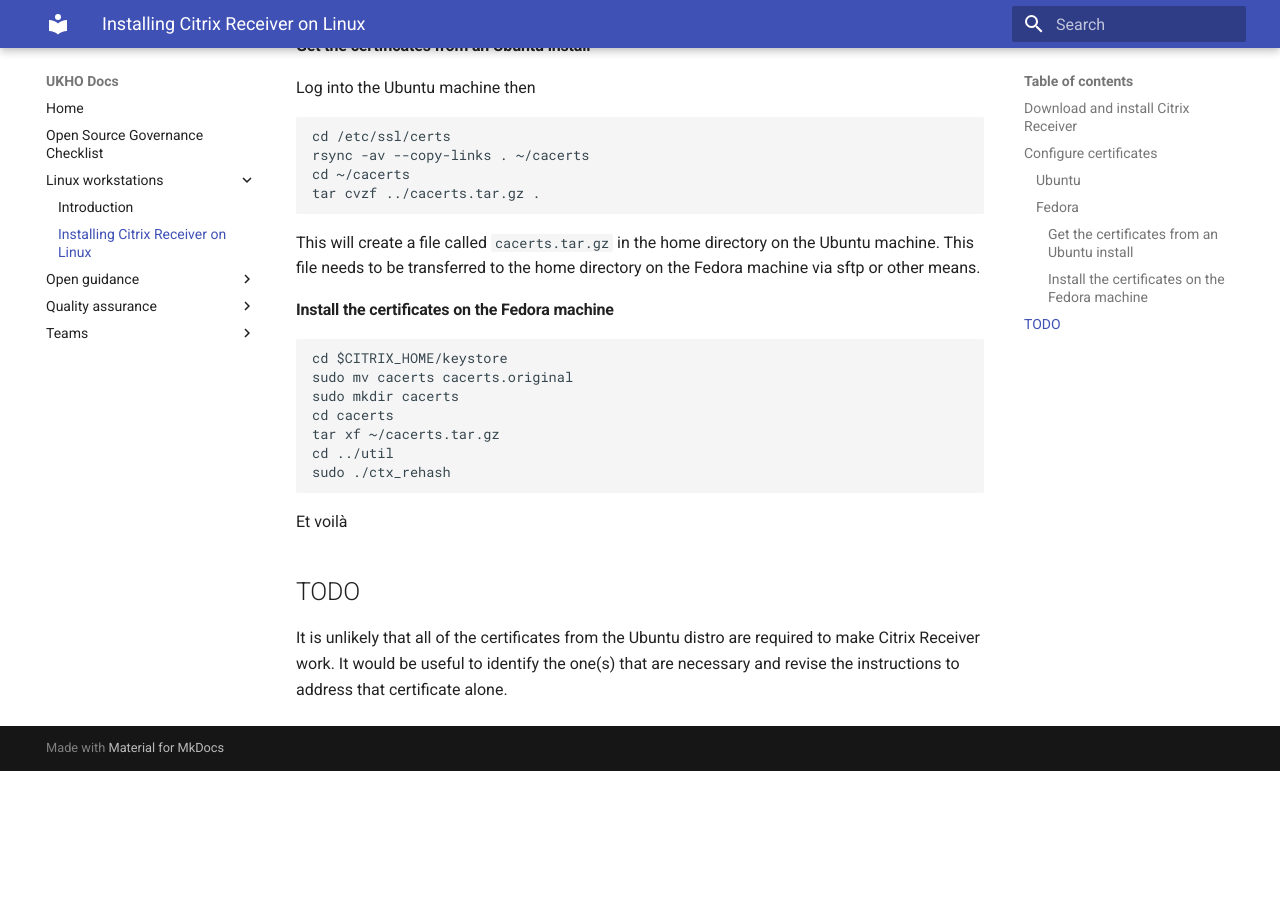
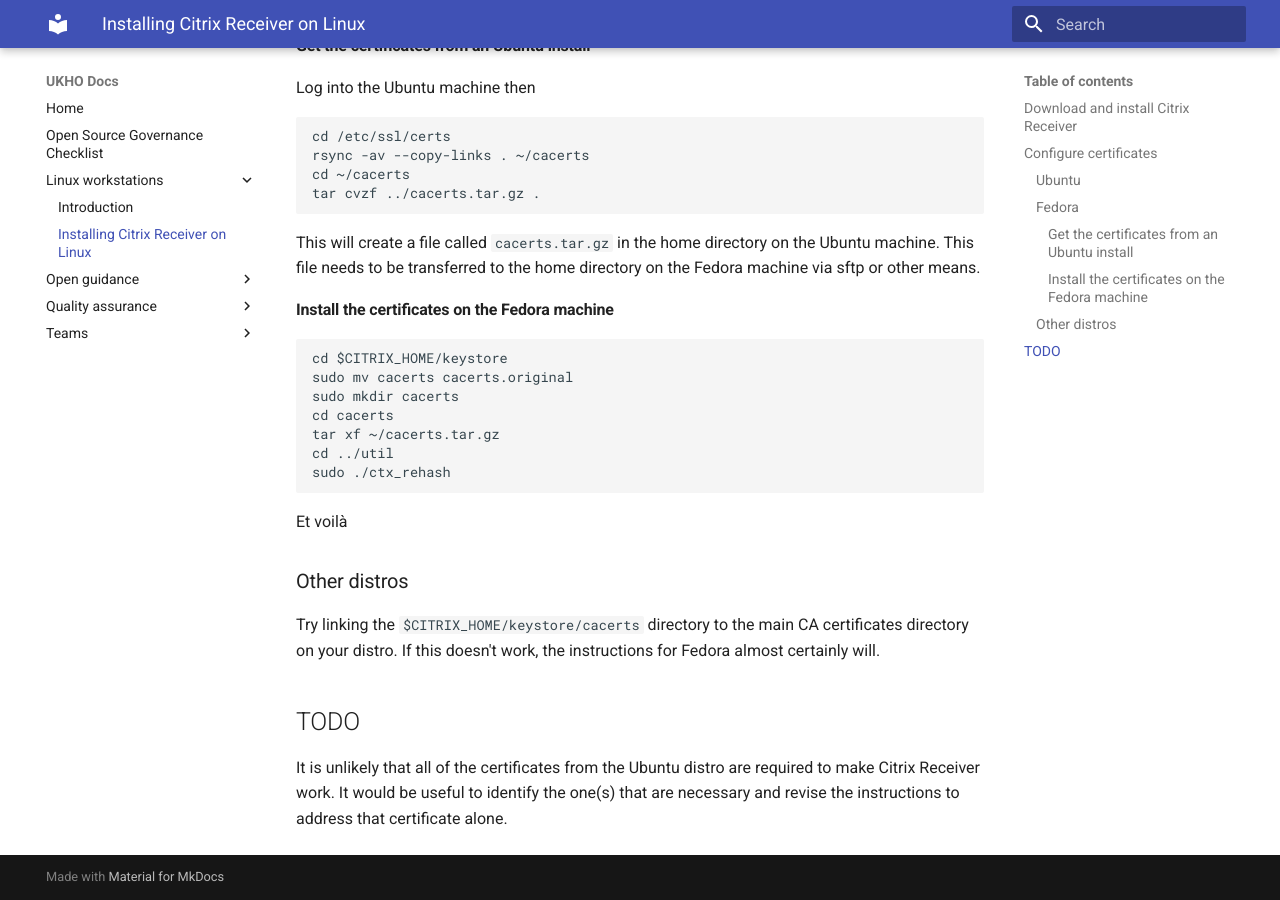
Before and after one commit to UKHO/docs, an MkDocs documentation site: the page built from docs/linux-workstations/citrix.md, in a window 1280 px wide and 900 px high, scrolled down 1468 px. Built offline with MkDocs 1.6.1 and Material for MkDocs 9.7.7, drawn with Linux system fonts in a browser that asks for light colours; before the commit the page ends 2239 px from its top, so only the background shows below that.

Commit message:
Added instructions for other distros

````diff
--- a/docs/linux-workstations/citrix.md
+++ b/docs/linux-workstations/citrix.md
@@ -61,6 +61,10 @@ sudo ./ctx_rehash
 
 Et voilà
 
+### Other distros
+
+Try linking the ```$CITRIX_HOME/keystore/cacerts``` directory to the main CA certificates directory on your distro.  If this doesn't work, the instructions for Fedora almost certainly will.
+
 ## TODO
 
 It is unlikely that all of the certificates from the Ubuntu distro are required to make Citrix Receiver work.  It would be useful to identify the one(s) that are necessary and revise the instructions to address that certificate alone.
````
